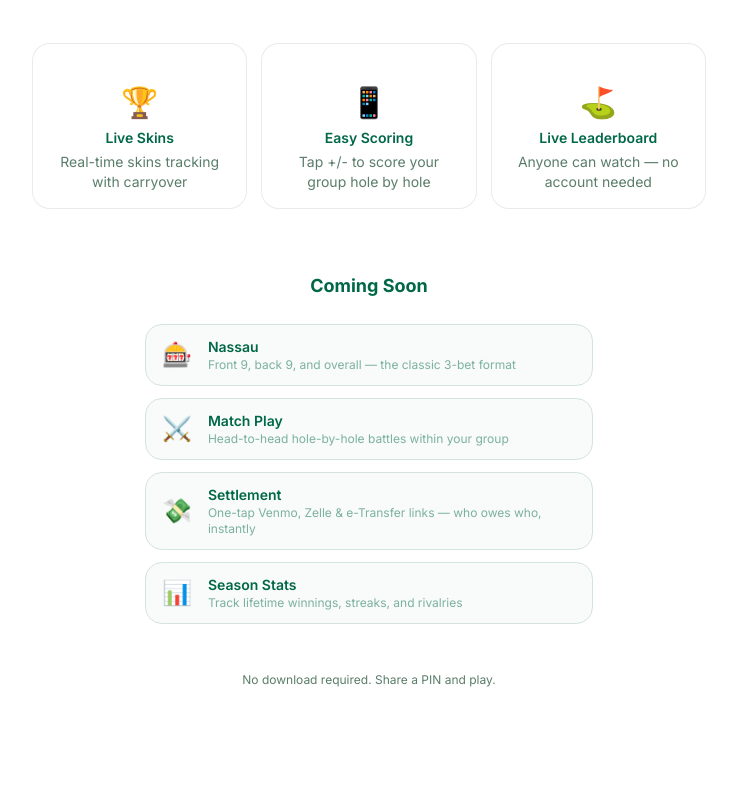
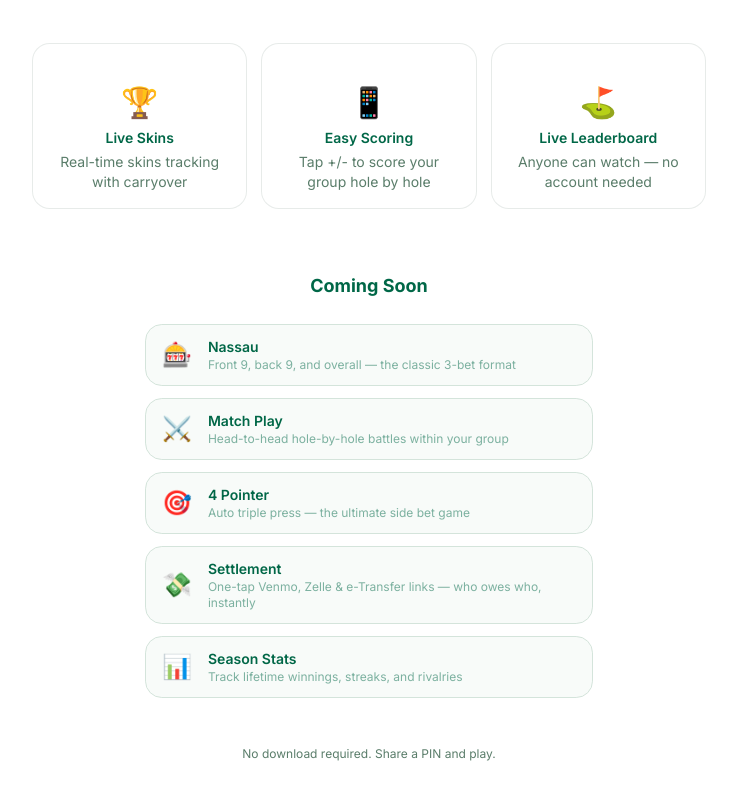
Before and after one commit to integrityinvestmentsnow-cell/stake18, a Next.js app: page / in a window 1280 px wide. Shown: the part 584-1384 px from the top of the page, without its empty margins (271-1008 px from the left). Before the commit the page ends 1320 px from the top, so only its background shows below. Built offline with nearby package versions, Linux system fonts and the light colour scheme; no server answers; the database is empty.

Commit message:
feat: add 4 Pointer to Coming Soon section
Co-Authored-By: Claude Opus 4.6 (1M context) <noreply@anthropic.com>

```diff
--- a/src/app/page.tsx
+++ b/src/app/page.tsx
@@ -181,6 +181,11 @@ export default function Home() {
               icon: "⚔️",
             },
             {
+              name: "4 Pointer",
+              desc: "Auto triple press — the ultimate side bet game",
+              icon: "🎯",
+            },
+            {
               name: "Settlement",
               desc: "One-tap Venmo, Zelle & e-Transfer links — who owes who, instantly",
               icon: "💸",
```
